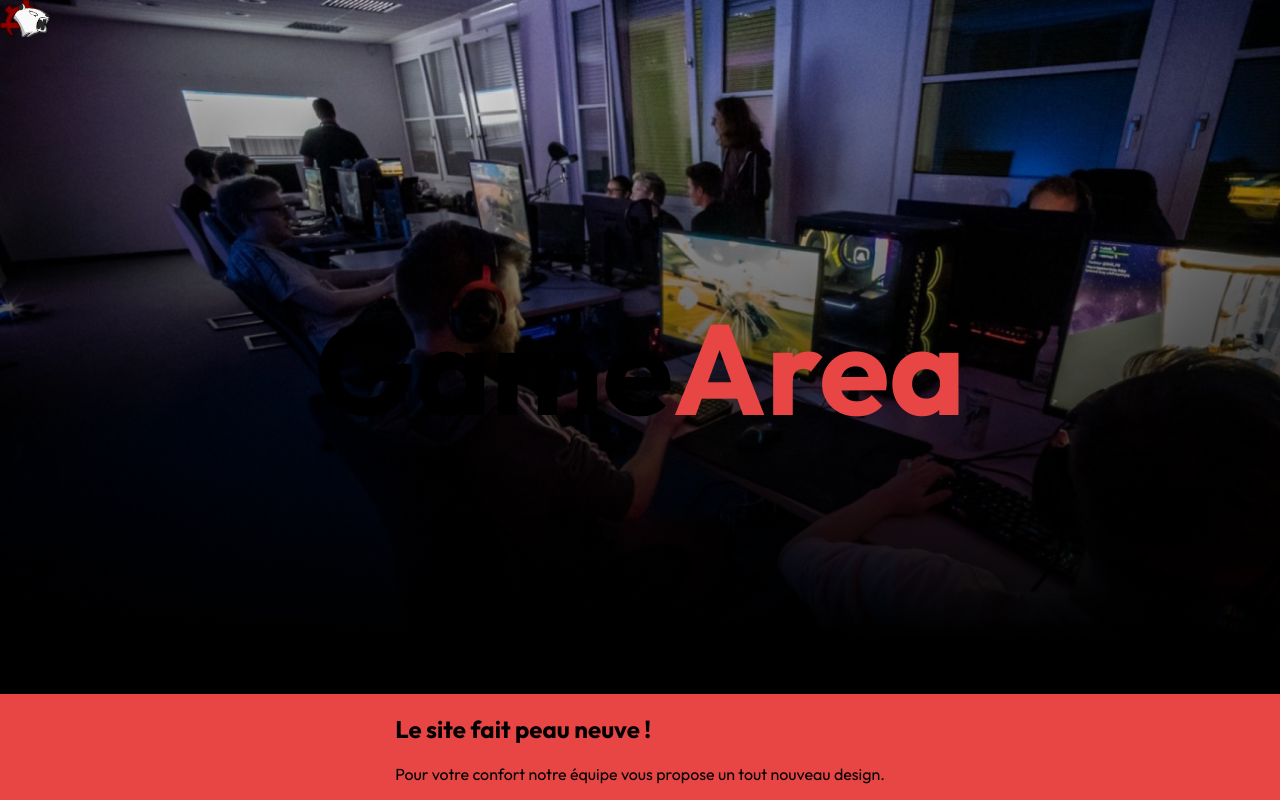
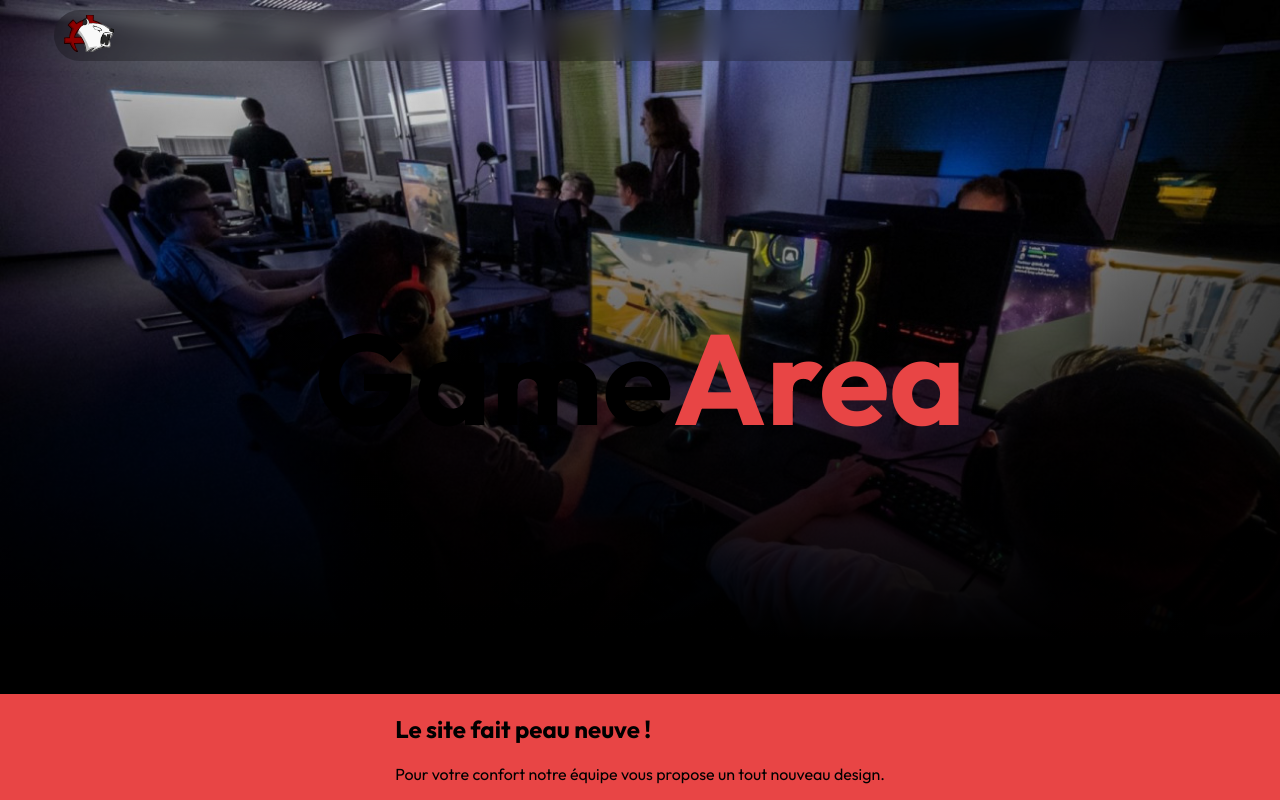
Before and after one commit to GameArea-dev/website, a React (Create React App) app: page / in a window 1280 px wide. Shown: the top 800 px of the page. Built offline with nearby package versions, Linux system fonts and the light colour scheme.

Commit message:
feat: improve style

```diff
--- a/src/components/header/header.component.css
+++ b/src/components/header/header.component.css
@@ -1,5 +1,13 @@
 header {
-    position: relative;
-
-    align-self: flex-start;
+    display: flex;
+    flex-flow: row;
+    justify-content: space-between;
+    text-align: center;
+    width: 90%;
+    max-width: 1200px;
+    margin-top: 10px;
+    padding: 5px 10px;
+    backdrop-filter: blur(10px);
+    border-radius: 40px;
+    background-color: #00000040;
 }
--- a/src/views/home/home-hero/home-hero.component.css
+++ b/src/views/home/home-hero/home-hero.component.css
@@ -8,6 +8,7 @@
         url("/src/assets/image/hero-background.jpg");
     background-repeat: no-repeat;
     background-size: cover;
+    background-position: center;
 }
 
 h1 {
```
